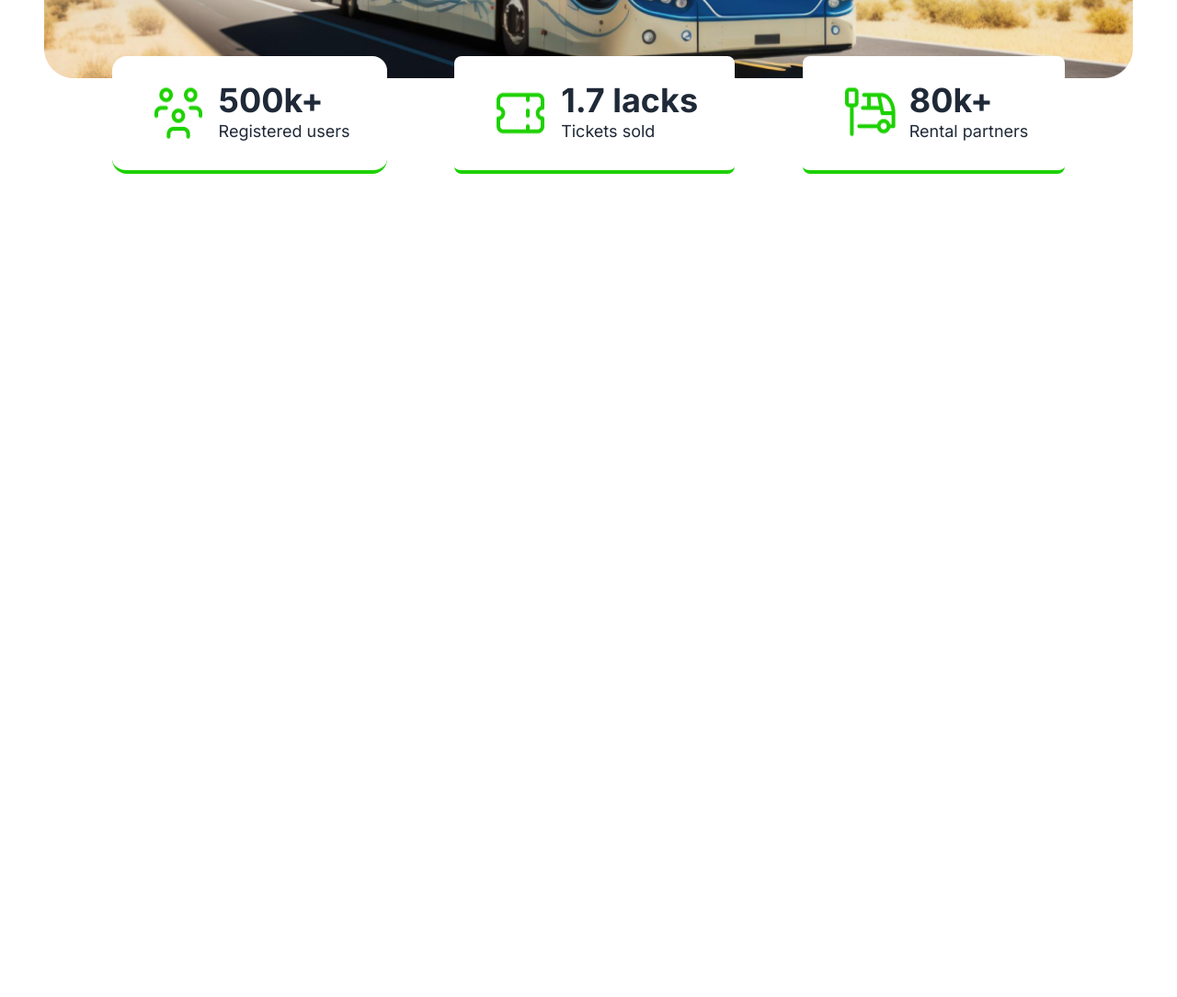
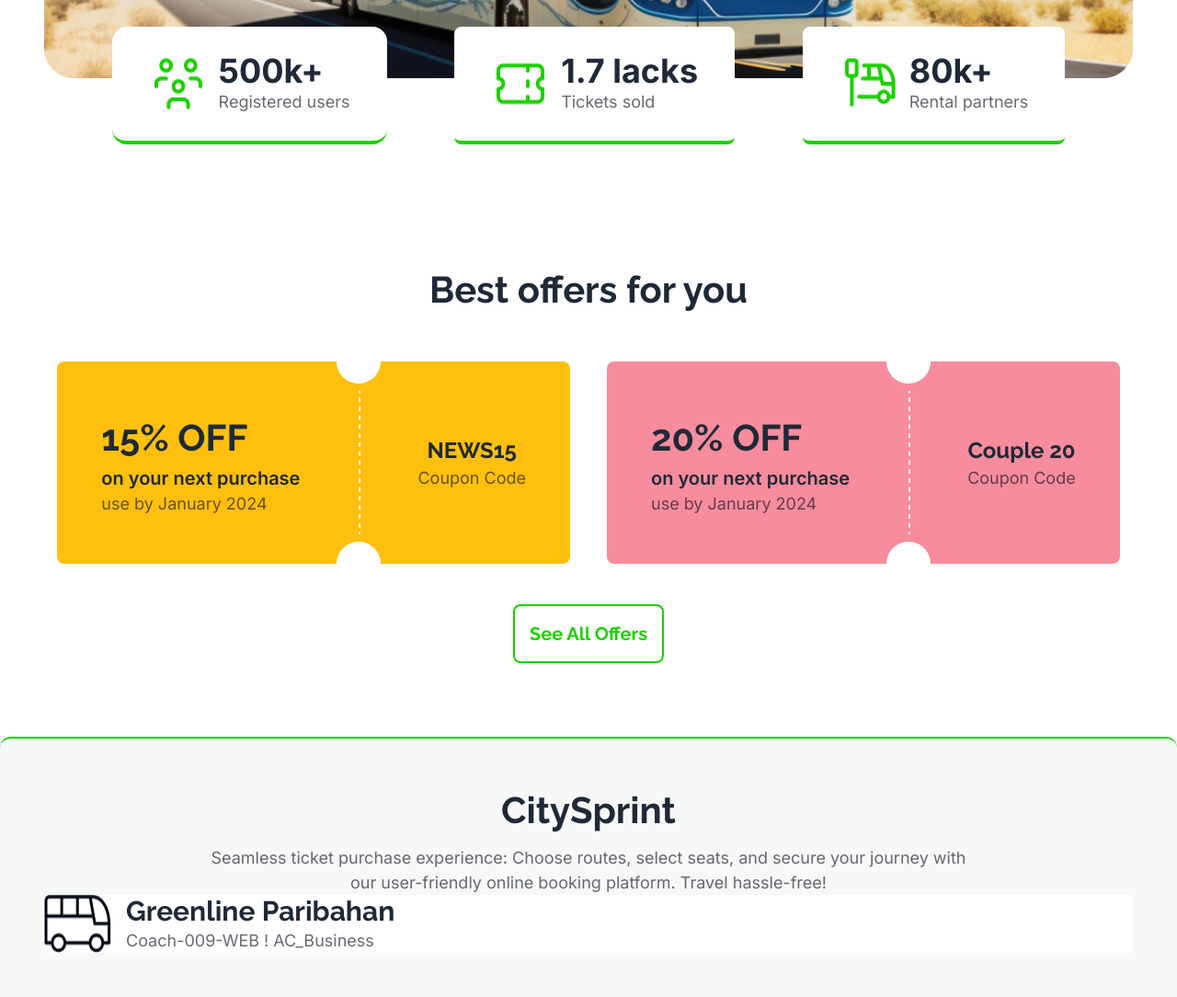
Before and after one commit to khanm206/Smart-ticketing, a plain HTML site: page index.html in a window 1280 px wide. Shown: the part 659-1743 px from the top of the page at 92% size. Before the commit the page ends 944 px from the top, so only its background shows below. Drawn offline with nearby package versions, Linux system fonts and the light colour scheme.

Commit message:
offer section done

```diff
--- a/index.html
+++ b/index.html
@@ -23,21 +23,37 @@
         .raleway {
             font-family: "Raleway", sans-serif;
         }
-        .green{
-            color:#1DD100;
+
+        .green {
+            color: #1DD100;
         }
-.bg{
-    background-color:#1DD100;
+
+        .bg {
+            background-color: #1DD100;
         }
-.brc{
-    border-color:#1DD100 ;
+
+        .brc {
+            border-color: #1DD100;
+        }
+
+        .txt {
+            font-family: "Inter", sans-serif;
+            color: #03071299;
+            font-size: 18px;
+            font-weight: 400;
+        }
+
+        .h {
+            font-family: "Raleway", sans-serif;
+            font-size: 40px;
+            font-weight: 700;
+            text-align: center;
+            margin-bottom: 3rem;
         }
     </style>
 </head>
 
 <body>
-    <main>
-
     <header class="mx-12 mt-5">
         <!-- navBar -->
         <nav class="raleway">
@@ -83,24 +99,27 @@
         </nav>
 
         <!-- Banner -->
-<div class="">
-    <div style="background-image: url(images/banner.png);" class="hero bg-contain bg-no-repeat rounded-xl h-[700px]"  >
+        <div>
+            <div style="background-image: url(images/banner.png);"
+                class="hero bg-contain bg-no-repeat rounded-xl h-[700px]">
                 <div class="hero-content text-center">
                     <div class="max-w-md">
                         <h1 class="text-5xl font-bold text-white raleway">End-to-End Travel with</h1>
                         <h1 class="mb-6 text-5xl font-bold green raleway">CitySprint</h1>
-            <p class="mb-5 font-normal text-lg text-white inter">Embark on unforgettable journeys with us! Discover comfort, reliability, and adventure on our buses. Your destination awaits – let the voyage begin with CitySprint.</p>
+                        <p class="mb-5 font-normal text-lg text-white inter">Embark on unforgettable journeys with us!
+                            Discover comfort, reliability, and adventure on our buses. Your destination awaits – let the
+                            voyage begin with CitySprint.</p>
                         <button class="btn bg border-[#1DD100] text-xl font-bold raleway">Buy Tickets</button>
                     </div>
                 </div>
             </div>
-      <div class="flex justify-evenly relative -top-24">
+            <div class="flex justify-evenly relative -top-32">
 
                 <div class="flex gap-3 border-b-[4px] brc rounded-2xl py-7 px-10 bg-white inter">
                     <img src="images/people.png" alt="">
                     <div class="">
                         <h2 class="text-4xl font-bold">500k+</h2>
-                <p class="text-lg font-normal">Registered users</p>
+                        <p class="text-lg font-normal txt">Registered users</p>
                     </div>
 
                 </div>
@@ -109,7 +128,7 @@
                     <img src="images/ticket-cupon.png" alt="">
                     <div class="">
                         <h2 class="text-4xl font-bold">1.7 lacks</h2>
-                <p class="text-lg font-normal">Tickets sold</p>
+                        <p class="text-lg font-normal txt">Tickets sold</p>
                     </div>
 
                 </div>
@@ -118,7 +137,7 @@
                     <img src="images/stoppage.png" alt="">
                     <div class="">
                         <h2 class="text-4xl font-bold">80k+</h2>
-                <p class="text-lg font-normal">Rental partners</p>
+                        <p class="text-lg font-normal txt">Rental partners</p>
                     </div>
 
                 </div>
@@ -128,11 +147,75 @@
             </div>
         </div>
         </div>
+    </header>
+
+    <main>
+        <!-- Offers -->
+        <section class="mx-12">
+            <h1 class="h">
+                Best offers for you
+            </h1>
+            <div class="flex justify-center gap-10">
+
+              <div  class="flex items-center gap-10 bg-[#ffbf0f] px-12 rounded-lg">
+                <div>
+                    <h2 class="h text-left mb-0">15% OFF</h2>
+                    <p class="inter text-xl font-semibold">on your next purchase</p>
+                    <p class="txt">use by January 2024</p>
+                </div>
+                <img src="images/cupon-devider.png" alt="">
+                <div class="text-center">
+                    <h2 class="raleway text-2xl font-bold">
+                        NEWS15
+                    </h2>
+                    <p class="txt">Coupon Code</p>
+                </div>
+              </div>
+
+              <div  class="flex items-center gap-10 bg-[#F78C9C] px-12 rounded-lg">
+                <div>
+                    <h2 class="h text-left mb-0">20% OFF</h2>
+                    <p class="inter text-xl font-semibold">on your next purchase</p>
+                    <p class="txt">use by January 2024</p>
+                </div>
+                <img src="images/cupon-devider.png" alt="">
+                <div class="text-center">
+                    <h2 class="raleway text-2xl font-bold">
+                        Couple 20
+                    </h2>
+                    <p class="txt">Coupon Code</p>
+                </div>
+              </div>
+            </div>
+
+            <div class="grid justify-center mt-11">
+                <button class="raleway font-bold text-xl green border-[2px] brc p-4 rounded-lg">See All Offers</button></div>
 
 
-        </header>
+        </section>
 
+        <!-- Ticket booking -->
+        <section class="mt-20 bg-[#F7F8F8] rounded-t-xl border-t-2 brc p-12">
+<div class="">
+    <h1 class="h mb-2">CitySprint</h1>
+<div class="flex justify-center">
+    <p class="txt text-center w-[70%]">Seamless ticket purchase experience: Choose routes, select seats, and secure your journey with our user-friendly online booking platform. Travel hassle-free!</p>
+</div>
+</div>
+<div class="bg-white">
+    <div>
+        <div class="flex gap-4">
+            <img src="images/bus-logo.png" alt="">
+            <div>
+                <h1 class="text-3xl font-bold raleway">Greenline Paribahan</h1>
+                <p class="txt">Coach-009-WEB ! AC_Business</p>
+            </div>
+        </div>
+    </div>
+</div>
+        </section>
     </main>
+
 </body>
 
 </html>
```
Lines whose indentation alone changed are shown as unchanged.
